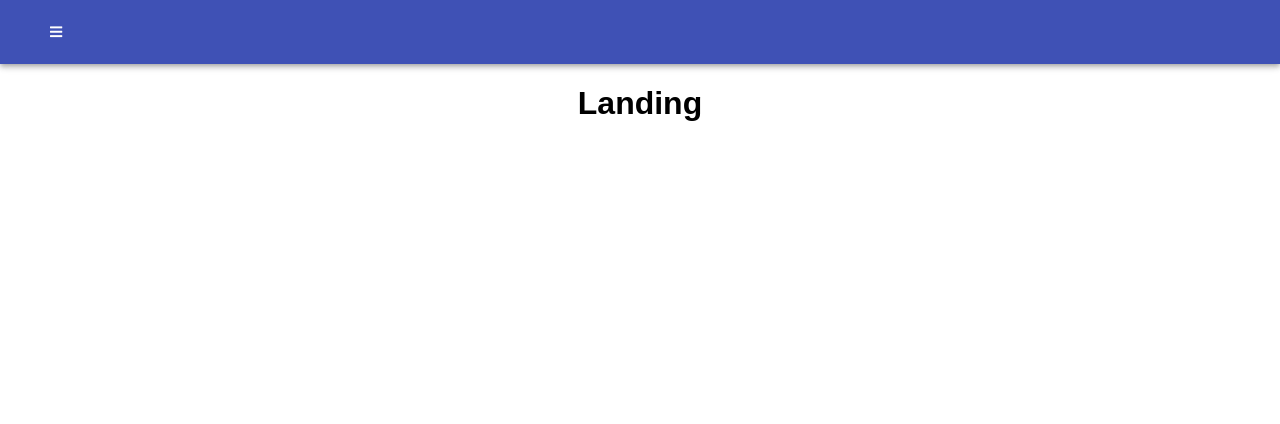
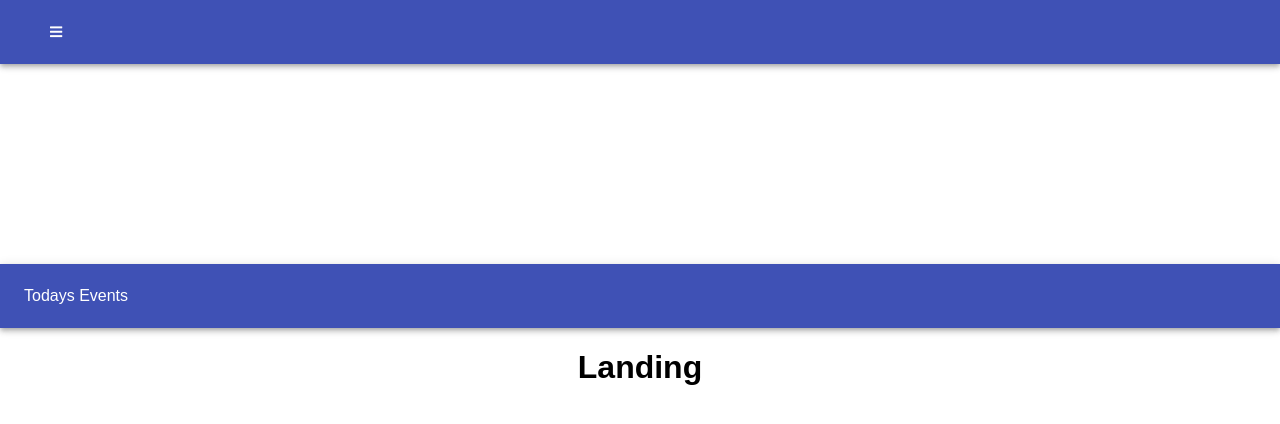
Before and after one commit to melinda-schmitz/CodeSwitch2018, a React (Create React App) app in the folder client/: page / in a window 1280 px wide. Shown: the top 424 px of the page. Built offline with nearby package versions, Linux system fonts and the light colour scheme.

Commit message:
Created EventView buttons bar

```diff
--- a/client/src/App.js
+++ b/client/src/App.js
@@ -15,6 +15,8 @@ import AddEvent from './containers/AddEvent';
 import Login from './containers/Login';
 // Import Landing page
 import Landing from './containers/Landing';
+// Import Event View profile page
+import EventView from './components/EventsView';
 
 class App extends Component {
 	render() {
@@ -23,6 +25,7 @@ class App extends Component {
 				<Router>
 					<div>
 						<NavBar />
+						<EventView/>
 						<Switch>
 							<Route exact path="/" component={Landing} />
 							<Route exact path="/events" component={Events} />
--- /dev/null
+++ b/client/src/components/EventsView/EventsView.js
@@ -0,0 +1,38 @@
+import React from 'react';
+import PropTypes from 'prop-types';
+import { withStyles } from '@material-ui/core/styles';
+import AppBar from '@material-ui/core/AppBar';
+import Toolbar from '@material-ui/core/Toolbar';
+import Typography from '@material-ui/core/Typography';
+// import Button from '@material-ui/core/Button';
+
+const styles = {
+  root: {
+    flexGrow: 1
+  },
+  grow: {
+    flexGrow: 1
+  },
+  x:{
+    marginTop: 200
+  }
+};
+
+function EventView(props) {
+  const { classes } = props;
+  return (
+    <div className={classes.x}>
+      <AppBar position="static">
+        <Toolbar>
+          Todays Events
+        </Toolbar>
+      </AppBar>
+    </div>
+  );
+}
+
+EventView.propTypes = {
+  classes: PropTypes.object.isRequired
+};
+
+export default withStyles(styles)(EventView);
--- /dev/null
+++ b/client/src/components/EventsView/index.js
@@ -0,0 +1 @@
+export { default } from './EventsView';
```
Also changed, not shown: client/src/components/EventsView/EventsView.css (added).
